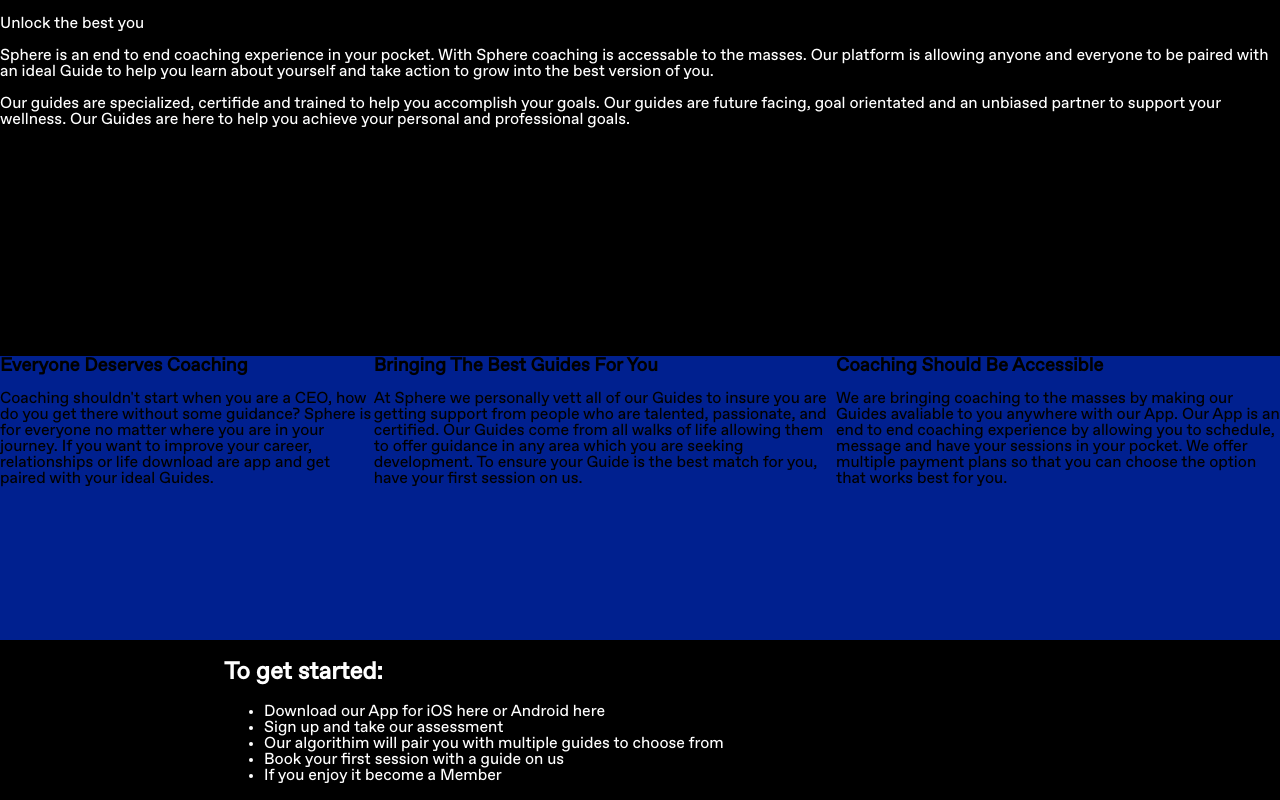
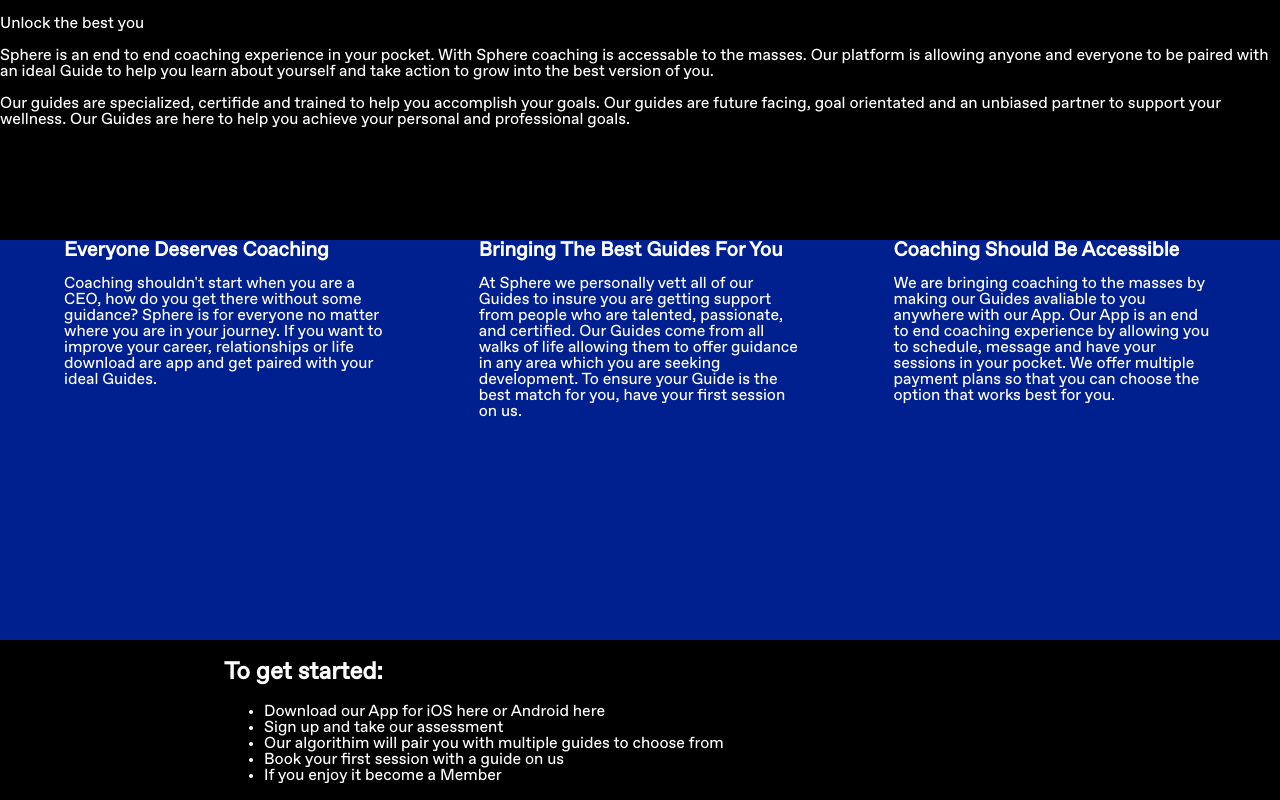
Before and after one commit to CamBrown101/sphereChallengeThree, a Next.js app: page / in a window 1280 px wide. Built offline with nearby package versions, Linux system fonts and the light colour scheme.

Commit message:
Rough in styling

```diff
--- a/components/MiddleSection.tsx
+++ b/components/MiddleSection.tsx
@@ -1,21 +1,23 @@
 import React from "react";
-import styled from "styled-components";
+import Styled from "styled-components";
 import colors from "../assets/colors";
 
 const MiddleSection = () => {
   return (
     <MiddleWrapper>
-      <div>
-        <h3>Everyone Deserves Coaching</h3>
+      <MiddleWrapperInner>
+        <div className="column">
+          <h3 className="column-heading">Everyone Deserves Coaching</h3>
           <p>
             Coaching shouldn't start when you are a CEO, how do you get there
-          without some guidance? Sphere is for everyone no matter where you are
-          in your journey. If you want to improve your career, relationships or
-          life download are app and get paired with your ideal Guides.
+            without some guidance? Sphere is for everyone no matter where you
+            are in your journey. If you want to improve your career,
+            relationships or life download are app and get paired with your
+            ideal Guides.
           </p>
         </div>
-      <div>
-        <h3>Bringing The Best Guides For You</h3>
+        <div className="column">
+          <h3 className="column-heading">Bringing The Best Guides For You</h3>
           <p>
             At Sphere we personally vett all of our Guides to insure you are
             getting support from people who are talented, passionate, and
@@ -25,26 +27,44 @@ const MiddleSection = () => {
             on us.
           </p>
         </div>
-      <div>
-        <h3>Coaching Should Be Accessible</h3>
+        <div className="column">
+          <h3 className="column-heading">Coaching Should Be Accessible</h3>
           <p>
-          We are bringing coaching to the masses by making our Guides avaliable
-          to you anywhere with our App. Our App is an end to end coaching
-          experience by allowing you to schedule, message and have your sessions
-          in your pocket. We offer multiple payment plans so that you can choose
-          the option that works best for you.
+            We are bringing coaching to the masses by making our Guides
+            avaliable to you anywhere with our App. Our App is an end to end
+            coaching experience by allowing you to schedule, message and have
+            your sessions in your pocket. We offer multiple payment plans so
+            that you can choose the option that works best for you.
           </p>
         </div>
+      </MiddleWrapperInner>
     </MiddleWrapper>
   );
 };
 
 export default MiddleSection;
 
-const MiddleWrapper = styled.section`
+const MiddleWrapper = Styled.section`
   width: 100%;
   height: 400px;
+  min-height: 400px;
+  display: flex;
+  justify-content: center;
+  background-color: ${colors.blue_primary};
+  `;
+
+const MiddleWrapperInner = Styled.div`
+width: 90%;
 display: flex;
 justify-content: space-between;
-  background-color: ${colors.blue_primary};
+color: white;
+
+.column {
+  width: 28%;
+  .column-heading {
+    font-size: 20px;
+  }
+}
+
+
 `;
```
Lines whose indentation alone changed are shown as unchanged.
